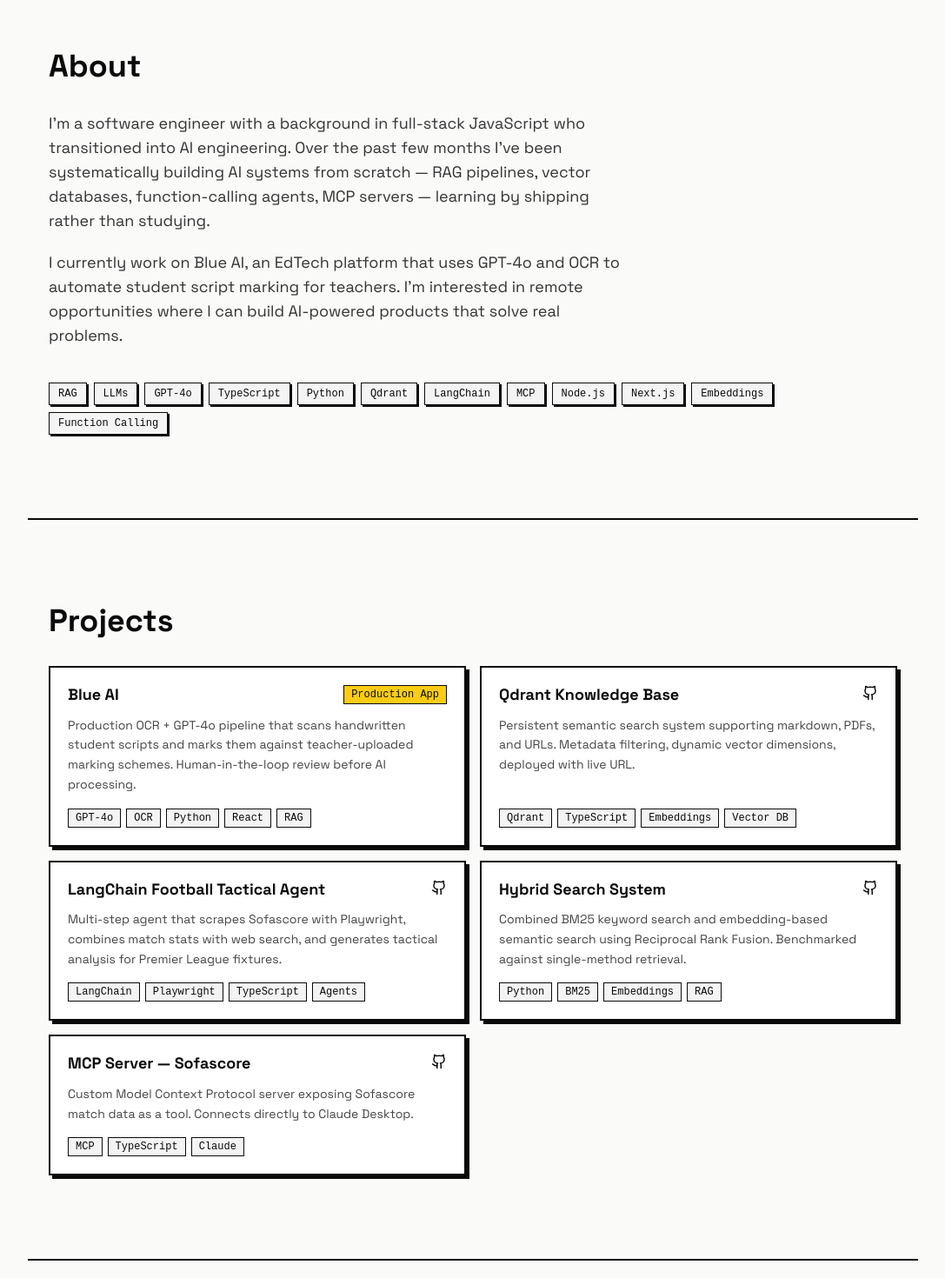
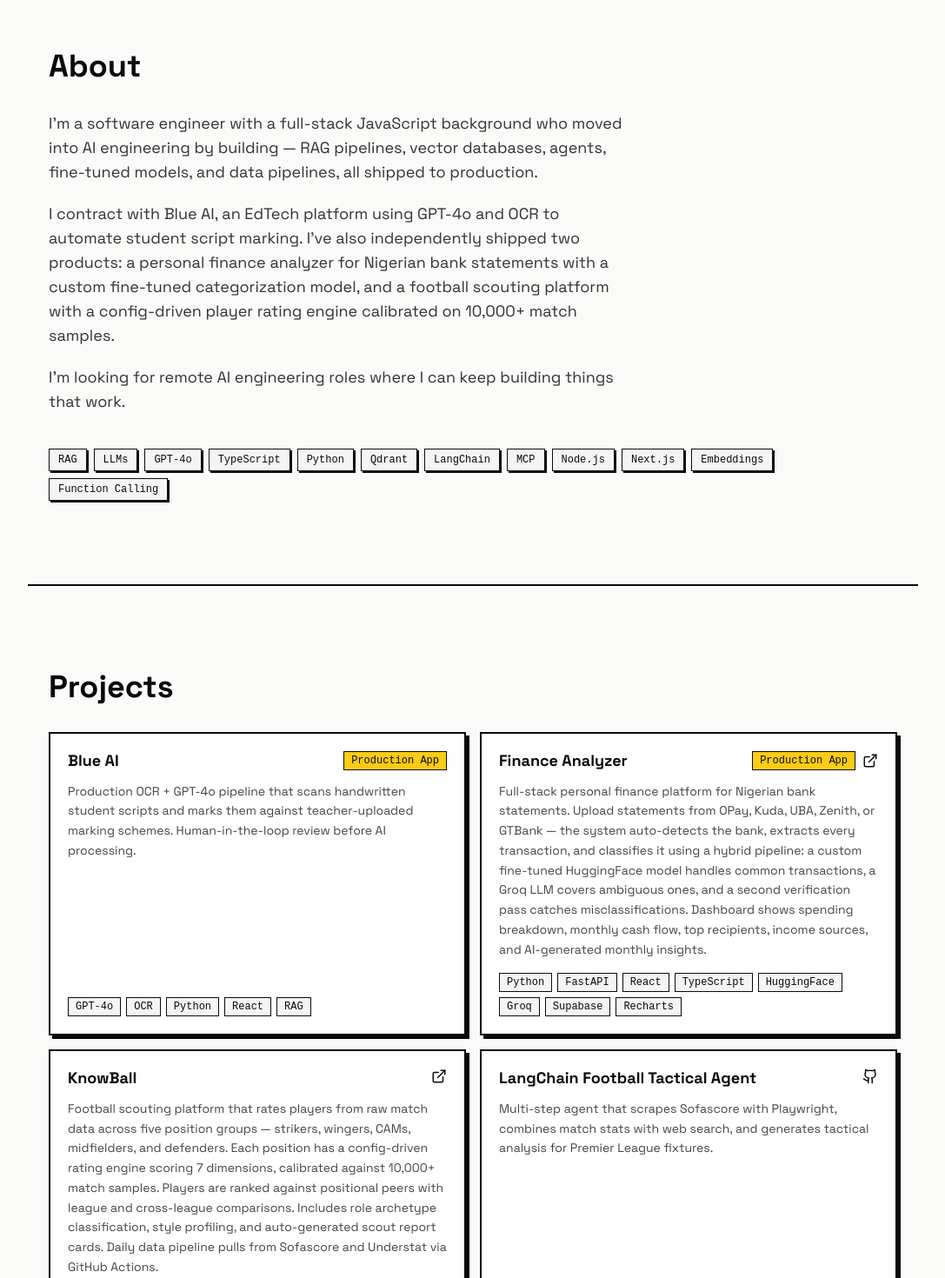
Before and after one commit to cyberkillua/Killua.dev, a Next.js app: page / in a window 1280 px wide. Shown: the part 880-2350 px from the top of the page at 87% size, without its empty margins (96-1183 px from the left). Built offline with nearby package versions, Linux system fonts and the light colour scheme.

Commit message:
feat: update About and Projects sections with new descriptions and projects

```diff
--- a/Components/About.js
+++ b/Components/About.js
@@ -23,17 +23,21 @@
 
       <div className="max-w-2xl space-y-5 mb-10">
         <p className="text-base md:text-lg leading-relaxed text-[#333]">
-          I&apos;m a software engineer with a background in full-stack JavaScript
-          who transitioned into AI engineering. Over the past few months I&apos;ve
-          been systematically building AI systems from scratch — RAG pipelines,
-          vector databases, function-calling agents, MCP servers — learning by
-          shipping rather than studying.
+          I&apos;m a software engineer with a full-stack JavaScript background who
+          moved into AI engineering by building — RAG pipelines, vector databases,
+          agents, fine-tuned models, and data pipelines, all shipped to production.
         </p>
         <p className="text-base md:text-lg leading-relaxed text-[#333]">
-          I currently work on Blue AI, an EdTech platform that uses GPT-4o and OCR
-          to automate student script marking for teachers. I&apos;m interested in
-          remote opportunities where I can build AI-powered products that solve real
-          problems.
+          I contract with Blue AI, an EdTech platform using GPT-4o and OCR to
+          automate student script marking. I&apos;ve also independently shipped two
+          products: a personal finance analyzer for Nigerian bank statements with a
+          custom fine-tuned categorization model, and a football scouting platform
+          with a config-driven player rating engine calibrated on 10,000+ match
+          samples.
+        </p>
+        <p className="text-base md:text-lg leading-relaxed text-[#333]">
+          I&apos;m looking for remote AI engineering roles where I can keep building
+          things that work.
         </p>
       </div>
 
--- a/Components/Projects.js
+++ b/Components/Projects.js
@@ -11,12 +11,21 @@
     badge: "Production App",
   },
   {
-    name: "Qdrant Knowledge Base",
+    name: "Finance Analyzer",
     description:
-      "Persistent semantic search system supporting markdown, PDFs, and URLs. Metadata filtering, dynamic vector dimensions, deployed with live URL.",
-    tags: ["Qdrant", "TypeScript", "Embeddings", "Vector DB"],
-    github: "https://github.com/cyberkillua/knowledge-base",
-    live: null,
+      "Full-stack personal finance platform for Nigerian bank statements. Upload statements from OPay, Kuda, UBA, Zenith, or GTBank — the system auto-detects the bank, extracts every transaction, and classifies it using a hybrid pipeline: a custom fine-tuned HuggingFace model handles common transactions, a Groq LLM covers ambiguous ones, and a second verification pass catches misclassifications. Dashboard shows spending breakdown, monthly cash flow, top recipients, income sources, and AI-generated monthly insights.",
+    tags: ["Python", "FastAPI", "React", "TypeScript", "HuggingFace", "Groq", "Supabase", "Recharts"],
+    github: null,
+    live: "https://finance-analyzer-six.vercel.app",
+    badge: "Production App",
+  },
+  {
+    name: "KnowBall",
+    description:
+      "Football scouting platform that rates players from raw match data across five position groups — strikers, wingers, CAMs, midfielders, and defenders. Each position has a config-driven rating engine scoring 7 dimensions, calibrated against 10,000+ match samples. Players are ranked against positional peers with league and cross-league comparisons. Includes role archetype classification, style profiling, and auto-generated scout report cards. Daily data pipeline pulls from Sofascore and Understat via GitHub Actions.",
+    tags: ["Python", "React 19", "TypeScript", "TanStack", "Supabase", "Postgres", "GitHub Actions"],
+    github: null,
+    live: "https://know-balls.vercel.app",
   },
   {
     name: "LangChain Football Tactical Agent",
@@ -27,19 +36,11 @@
     live: null,
   },
   {
-    name: "Hybrid Search System",
+    name: "Qdrant Knowledge Base",
     description:
-      "Combined BM25 keyword search and embedding-based semantic search using Reciprocal Rank Fusion. Benchmarked against single-method retrieval.",
-    tags: ["Python", "BM25", "Embeddings", "RAG"],
-    github: "https://github.com/cyberkillua/bm25-embeddings-rag-pdf",
-    live: null,
-  },
-  {
-    name: "MCP Server — Sofascore",
-    description:
-      "Custom Model Context Protocol server exposing Sofascore match data as a tool. Connects directly to Claude Desktop.",
-    tags: ["MCP", "TypeScript", "Claude"],
-    github: "https://github.com/cyberkillua/mcp-sofascore",
+      "Persistent semantic search system supporting markdown, PDFs, and URLs. Metadata filtering, dynamic vector dimensions, deployed with live URL.",
+    tags: ["Qdrant", "TypeScript", "Embeddings", "Vector DB"],
+    github: "https://github.com/cyberkillua/knowledge-base",
     live: null,
   },
 ];
--- a/pages/index.js
+++ b/pages/index.js
@@ -14,7 +14,7 @@
         <title>Moshood Alimi — AI Application Engineer</title>
         <meta
           name="description"
-          content="AI Application Engineer based in Lagos, Nigeria. Building RAG systems, agents, and LLM-powered products."
+          content="AI Application Engineer based in Lagos, Nigeria. Building RAG systems, agents, and LLM-powered products. Shipping production AI in Lagos."
         />
         <meta
           name="keywords"
@@ -33,7 +33,7 @@
         <meta property="og:title" content="Moshood Alimi — AI Application Engineer" />
         <meta
           property="og:description"
-          content="AI Application Engineer based in Lagos, Nigeria. Building RAG systems, agents, and LLM-powered products."
+          content="AI Application Engineer based in Lagos, Nigeria. Building RAG systems, agents, and LLM-powered products. Shipping production AI in Lagos."
         />
         <meta property="og:locale" content="en_US" />
 
@@ -42,7 +42,7 @@
         <meta name="twitter:title" content="Moshood Alimi — AI Application Engineer" />
         <meta
           name="twitter:description"
-          content="AI Application Engineer based in Lagos, Nigeria. Building RAG systems, agents, and LLM-powered products."
+          content="AI Application Engineer based in Lagos, Nigeria. Building RAG systems, agents, and LLM-powered products. Shipping production AI in Lagos."
         />
 
         {/* JSON-LD structured data */}
@@ -56,7 +56,7 @@
               url: 'https://moshoodalimi.xyz',
               jobTitle: 'AI Application Engineer',
               description:
-                'AI Application Engineer based in Lagos, Nigeria. Building RAG systems, agents, and LLM-powered products.',
+                'AI Application Engineer based in Lagos, Nigeria. Building RAG systems, agents, and LLM-powered products. Shipping production AI in Lagos.',
               address: {
                 '@type': 'PostalAddress',
                 addressLocality: 'Lagos',
```
